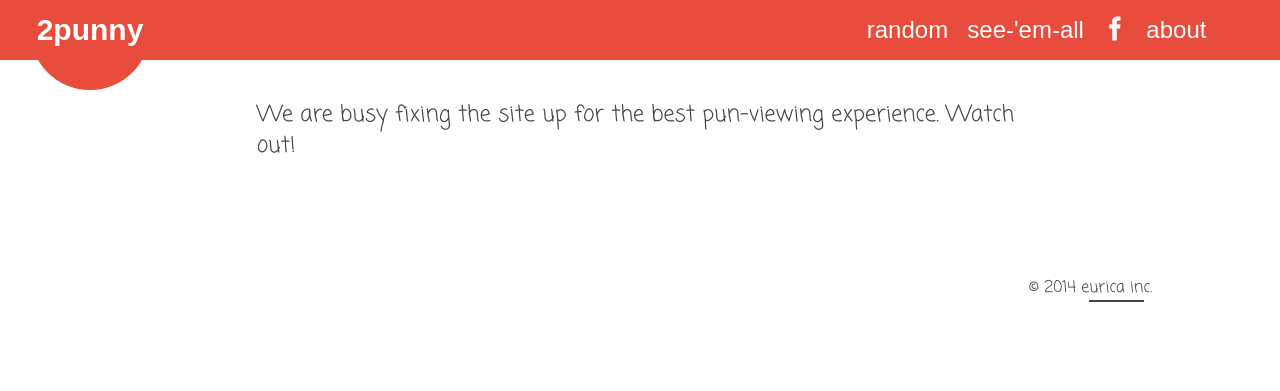
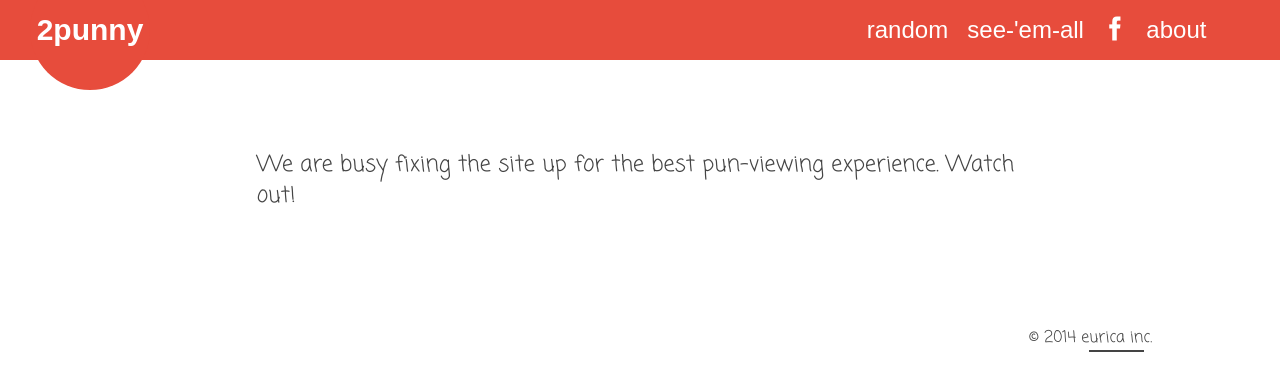
Before and after one commit to ambrosechua/2punny, a Jekyll site: the page built from index.html, in a window 1280 px wide. Shown: the top 391 px of the page. Built offline with Jekyll 4.4.1, drawn with Linux system fonts in a browser that asks for light colours; some web fonts are replaced.

Commit message:
Tiny padding fix

```diff
--- a/styles/main.css
+++ b/styles/main.css
@@ -29,7 +29,7 @@ main {
 	/*padding-bottom: 10vh;*/
 	font-size: calc(0.8vw + 12px);
 	line-height: 1.4em;
-	padding-top: 100px;
+	padding-top: 150px;
 }
 main.pun {
 	padding: 0;
```
